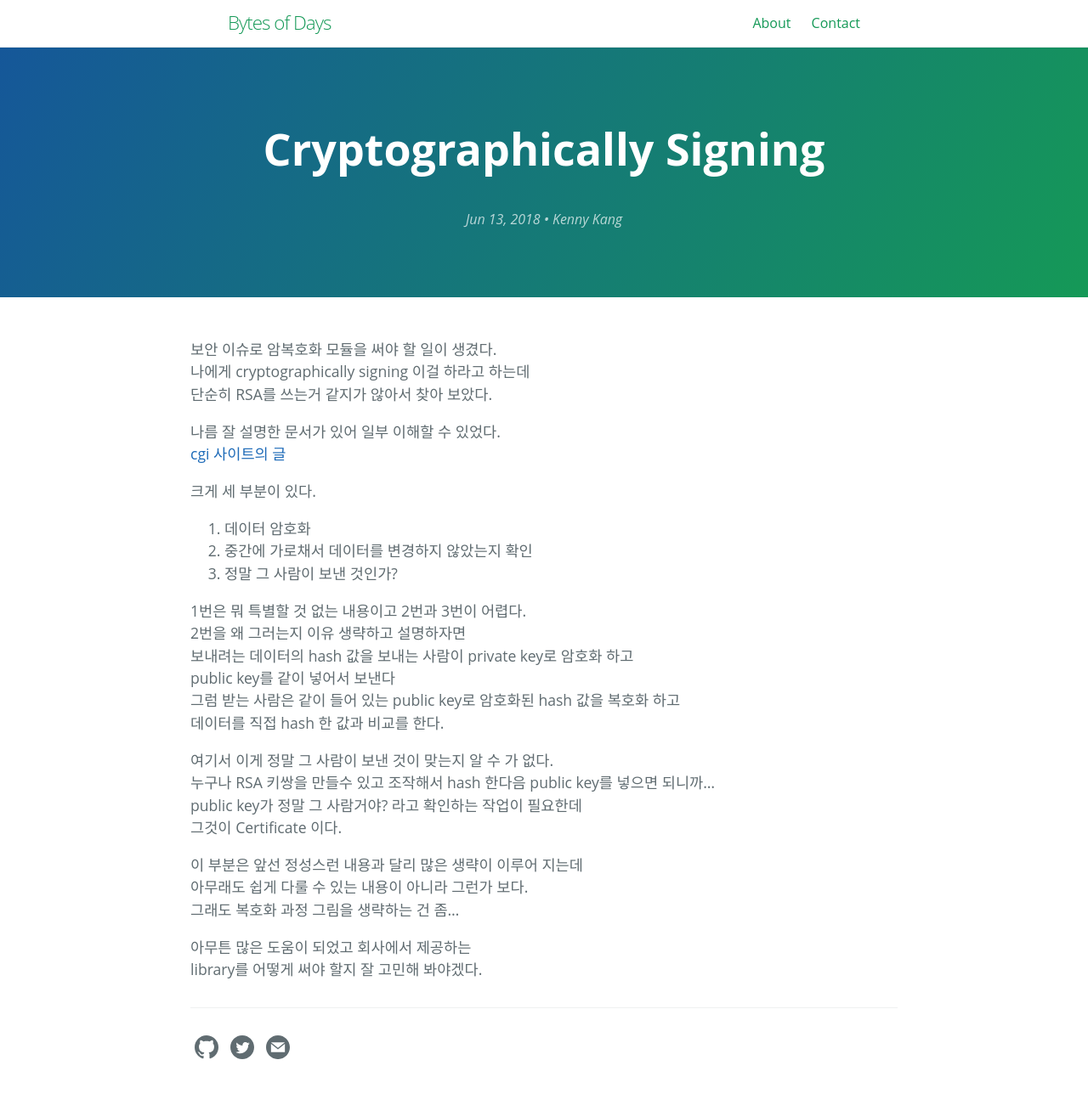
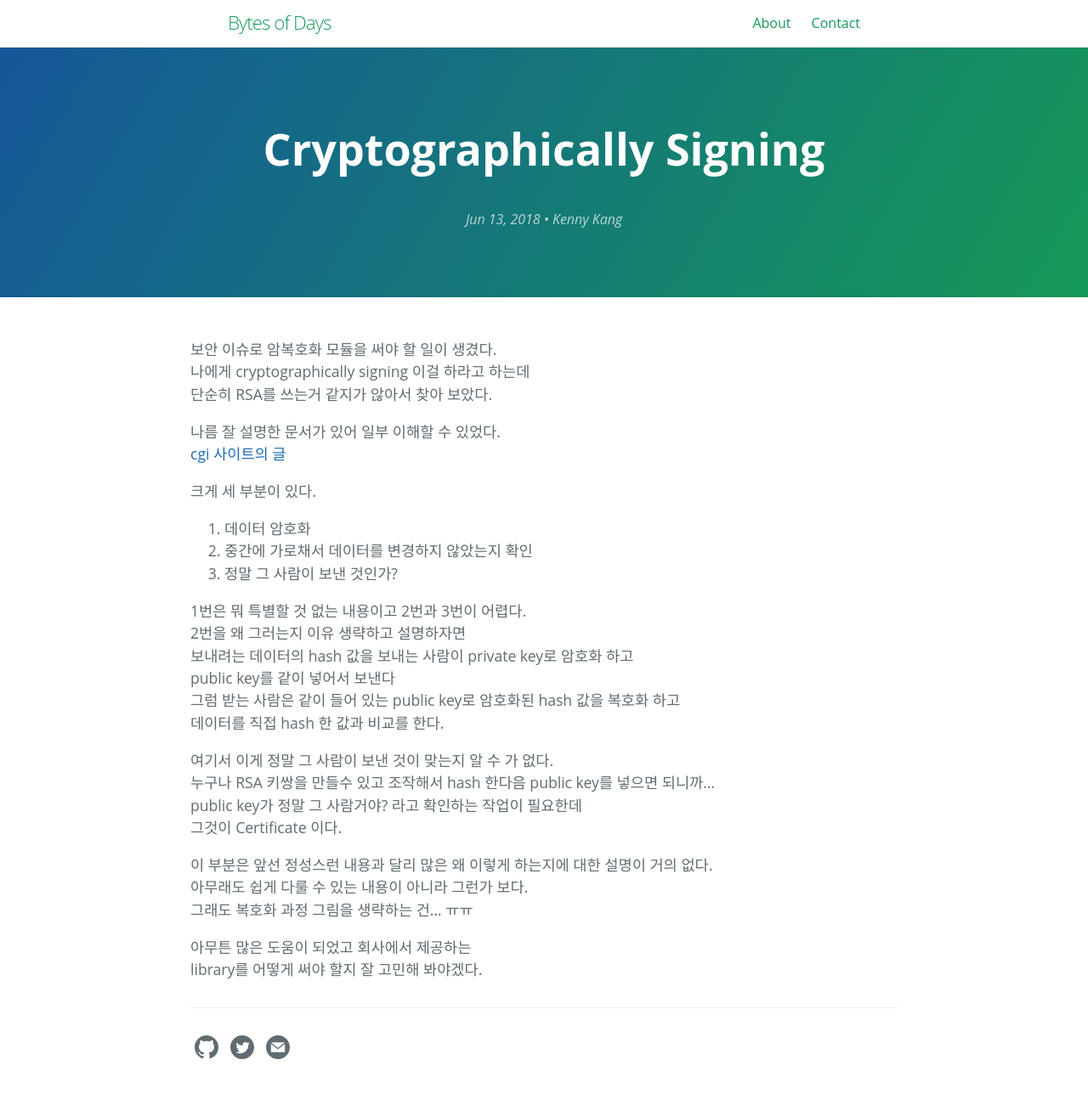
Before and after one commit to CodingOnTheStone/codingonthestone.github.io, a Jekyll site: the page built from _posts/2018-06-13-cryptographically-signing.md, in a window 1280 px wide. Shown: the whole page at 85% size. Built offline with Jekyll 4.4.1, drawn with Linux system fonts in a browser that asks for light colours.

Commit message:
a little bit

```diff
--- a/_posts/2018-06-13-cryptographically-signing.md
+++ b/_posts/2018-06-13-cryptographically-signing.md
@@ -27,9 +27,9 @@ public key를 같이 넣어서 보낸다
 public key가 정말 그 사람거야? 라고 확인하는 작업이 필요한데
 그것이 Certificate 이다.
 
-이 부분은 앞선 정성스런 내용과 달리 많은 생략이 이루어 지는데
+이 부분은 앞선 정성스런 내용과 달리 많은 왜 이렇게 하는지에 대한 설명이 거의 없다.
 아무래도 쉽게 다룰 수 있는 내용이 아니라 그런가 보다.
-그래도 복호화 과정 그림을 생략하는 건 좀...
+그래도 복호화 과정 그림을 생략하는 건... ㅠㅠ
 
 아무튼 많은 도움이 되었고 회사에서 제공하는
 library를 어떻게 써야 할지 잘 고민해 봐야겠다.
```
